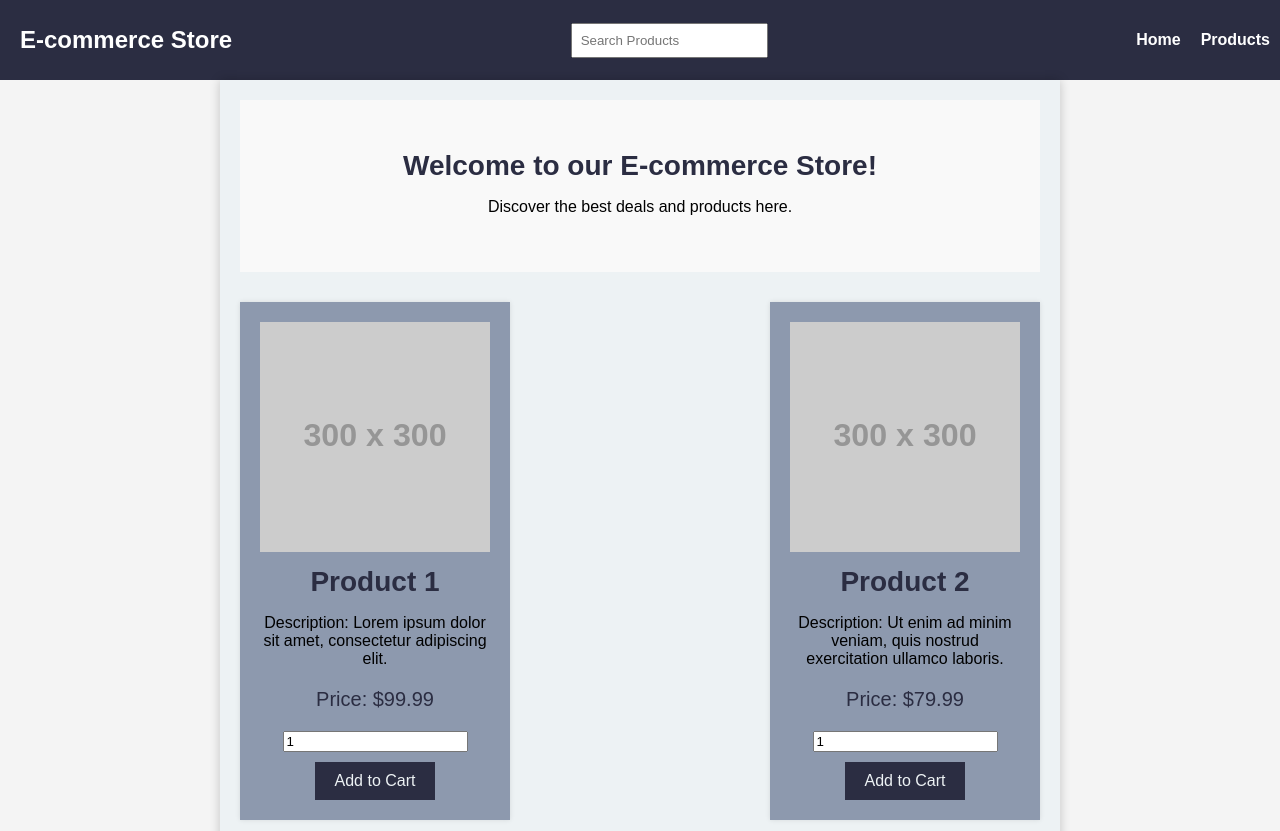
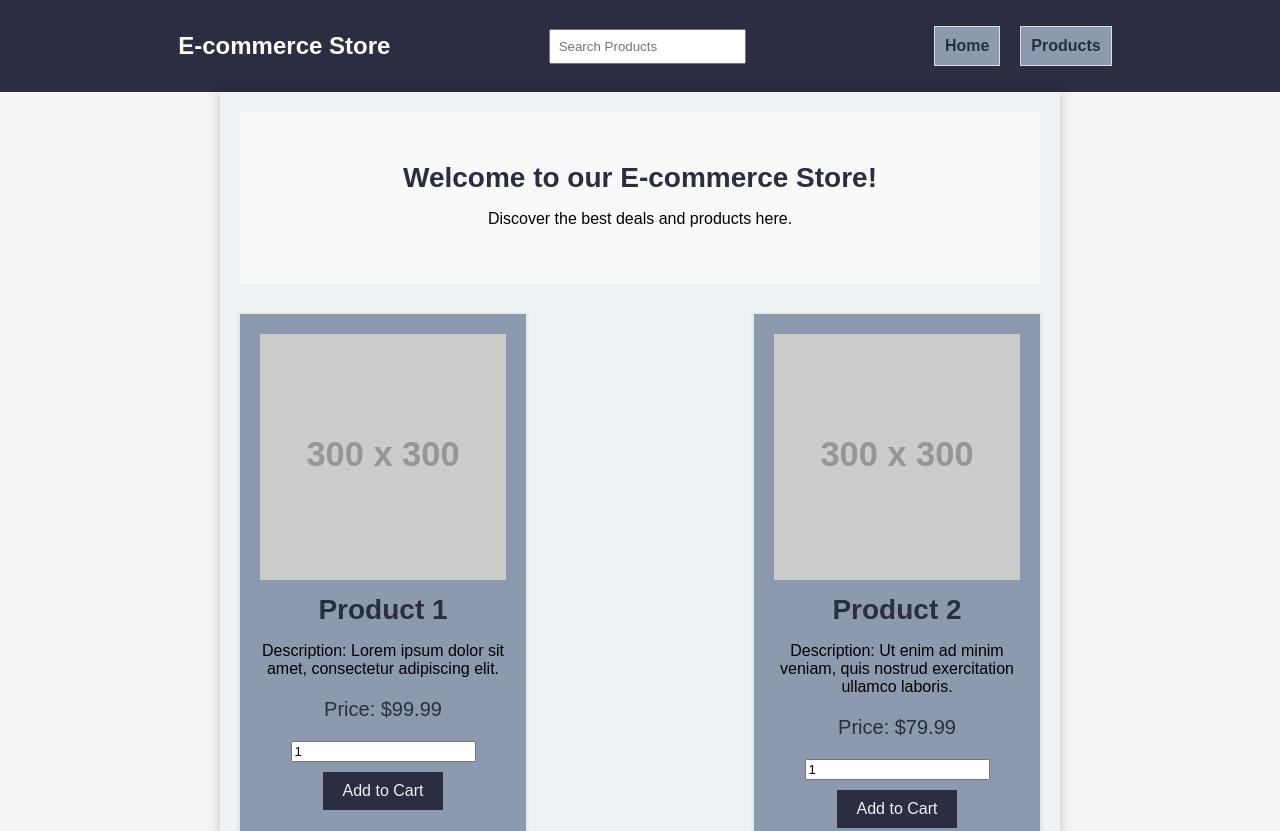
Before and after one commit to JabbarTechnology/Ecommerce-Store, a plain HTML site: page index.html in a window 1280 px wide. Shown: the top 831 px of the page. Drawn offline with Linux system fonts and the light colour scheme; placeholder pictures from the web are drawn by us.

Commit message:
Update styles.css

```diff
--- a/styles.css
+++ b/styles.css
@@ -10,8 +10,9 @@ header {
     color: #fff;
     padding: 10px 0;
     display: flex;
-    justify-content: space-between;
+    justify-content:space-evenly;
     align-items: center;
+
 }
 
 header h1 {
@@ -33,10 +34,11 @@ nav ul {
 
 .list {
     margin: 0 10px;
+    background-color: #8d99ae;
 }
 
 a {
-    color: #fff;
+    color:#2b2d42;
     text-decoration: none;
     font-weight: bold;
     font-size: 16px;
@@ -77,7 +79,7 @@ h2 {
 }
 
 .product {
-    flex: 0 0 calc(30% - 10px);
+    flex: 0 0 calc(32% - 10px);
     background-color: #8d99ae;
     margin: 10px 0;
     padding: 20px;
@@ -129,7 +131,15 @@ h2 {
     justify-content: space-between;
     margin: 5px 0;
 }
-
+li {
+    display: flex;
+    justify-content: space-between;
+    align-items: center;
+    margin: 10px 0;
+    padding: 10px;
+    border: 1px solid #ddd;
+    background-color: #fff;
+}
 .checkout-button {
     background-color: #2b2d42;
     color: #fff;
```
